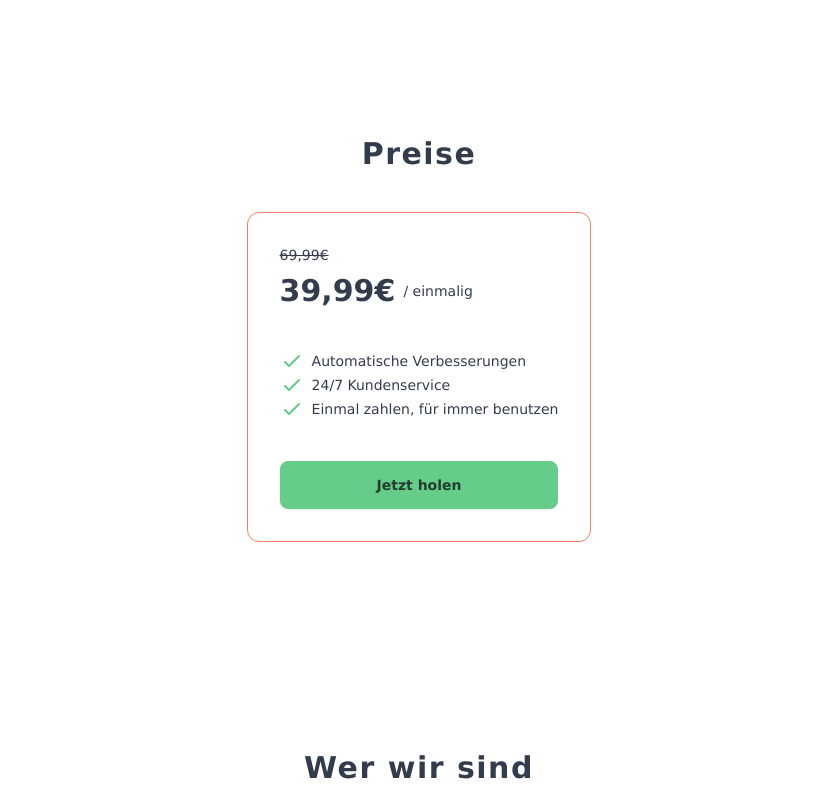
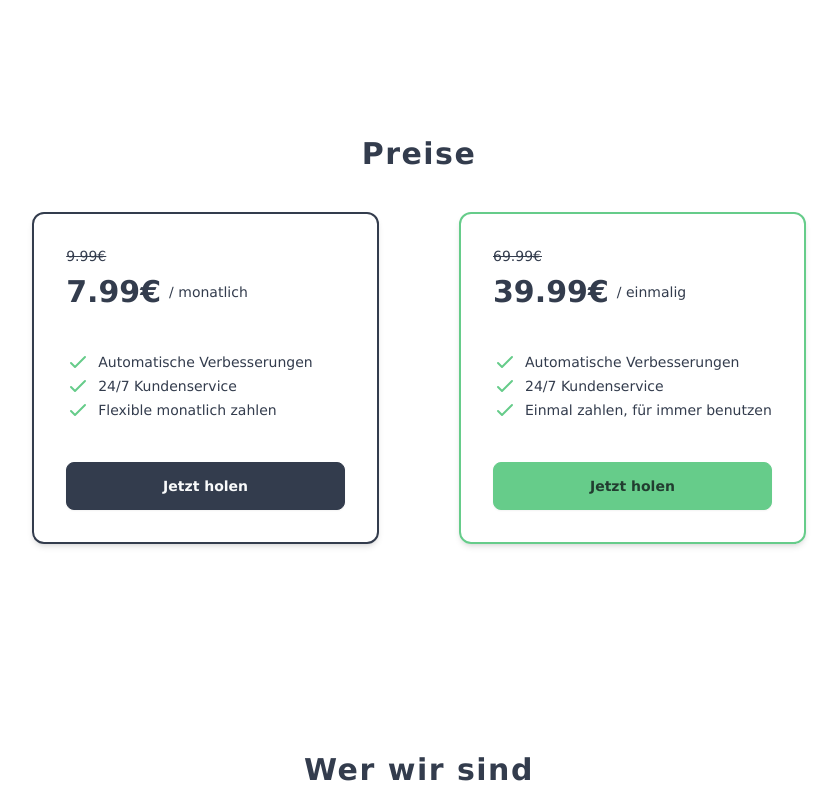
Before and after one commit to s0h311/deinerechnung.com, a Nuxt app: page / in a window 1280 px wide. Shown: the part 1886-2686 px from the top of the page, without its empty margins (221-1058 px from the left). Built offline with nearby package versions, Linux system fonts and the light colour scheme; no server answers.

Commit message:
add subscription option

```diff
--- a/components/Home/Pricing.vue
+++ b/components/Home/Pricing.vue
@@ -5,16 +5,27 @@
   >
     <h2 class="text-3xl text-center">Preise</h2>
 
-    <div class="border border-accent p-8 rounded-xl space-y-10">
-      <p class="line-through text-sm -mb-8">69,99€</p>
+    <div class="grid grid-cols-2 gap-20">
+      <div
+        v-for="(option, index) in pricingOptions"
+        :key="'option' + index"
+        class="border-2 p-8 rounded-xl space-y-10 shadow-md"
+        :class="option.isPremium ? 'border-primary' : 'border-neutral'"
+      >
+        <p
+          class="line-through text-sm -mb-8"
+          :class="option.oldPrice ? '' : 'invisible'"
+        >
+          {{ option.oldPrice }}€
+        </p>
         <div class="flex items-center gap-2">
-        <p class="text-3xl font-semibold">39,99€</p>
-        <p class="text-sm">/ einmalig</p>
+          <p class="text-3xl font-semibold">{{ option.newPrice }}€</p>
+          <p class="text-sm">/ {{ option.paymentPeriodText }}</p>
         </div>
 
         <ul>
           <li
-          v-for="(benefit, index) in benefits"
+            v-for="(benefit, index) in option.benefits"
             :key="'benefit' + index"
             class="flex items-center gap-2 text-sm"
           >
@@ -23,16 +34,59 @@
         </ul>
 
         <NuxtLink
-        :to="STRIPE_LINK"
-        class="btn btn-primary w-full"
-        >Jetzt holen</NuxtLink
+          class="btn w-full"
+          :class="option.isPremium ? 'btn-primary' : 'btn-neutral'"
+          @click="handleGoToCheckout(index)"
         >
+          <span
+            v-if="isLoading === index"
+            class="loading loading-spinner"
+          />
+
+          <p v-else>Jetzt holen</p>
+        </NuxtLink>
+      </div>
     </div>
   </div>
 </template>
 
 <script setup lang="ts">
-const benefits = ['Automatische Verbesserungen', '24/7 Kundenservice', 'Einmal zahlen, für immer benutzen']
+const isLoading = ref<number | null>(null)
 
-const STRIPE_LINK = 'https://buy.stripe.com/test_00geWo2MG2Pu9jO9AA'
+const pricingOptions = [
+  {
+    title: 'Monatlich',
+    oldPrice: 9.99,
+    newPrice: 7.99,
+    paymentPeriod: 'monthly',
+    paymentPeriodText: 'monatlich',
+    benefits: ['Automatische Verbesserungen', '24/7 Kundenservice', 'Flexible monatlich zahlen'],
+    isPremium: false,
+  },
+
+  {
+    title: 'Einmalig, für immer',
+    oldPrice: 69.99,
+    newPrice: 39.99,
+    paymentPeriod: 'oneTime',
+    paymentPeriodText: 'einmalig',
+    benefits: ['Automatische Verbesserungen', '24/7 Kundenservice', 'Einmal zahlen, für immer benutzen'],
+    isPremium: true,
+  },
+]
+
+async function handleGoToCheckout(pricingOptionIndex: number): Promise<void> {
+  isLoading.value = pricingOptionIndex
+
+  const stripeCheckoutUrl = await $fetch('/api/stripe/checkout', {
+    method: 'post',
+    body: {
+      paymentPeriod: pricingOptions[pricingOptionIndex].paymentPeriod,
+    },
+  })
+
+  isLoading.value = null
+
+  await navigateTo(stripeCheckoutUrl, { external: true })
+}
 </script>
--- a/package.json
+++ b/package.json
@@ -22,6 +22,7 @@
     "html2canvas": "github:s0h311/html2canvas",
     "jspdf": "github:s0h311/jsPDF",
     "qrjs": "github:s0h311/qrjs",
+    "stripe": "^15.3.0",
     "ts-case-convert": "^2.0.7",
     "vue": "^3.4.21",
     "vue-router": "^4.3.0",
--- /dev/null
+++ b/pages/checkout/error.vue
@@ -0,0 +1,5 @@
+<template>
+  <p>error</p>
+</template>
+
+<script setup lang="ts"></script>
--- /dev/null
+++ b/pages/checkout/success.vue
@@ -0,0 +1,5 @@
+<template>
+  <p>success</p>
+</template>
+
+<script setup lang="ts"></script>
```
Also changed, not shown: 2 other files (tests, documents, lock files or other folders). Lines whose indentation alone changed are shown as unchanged.
